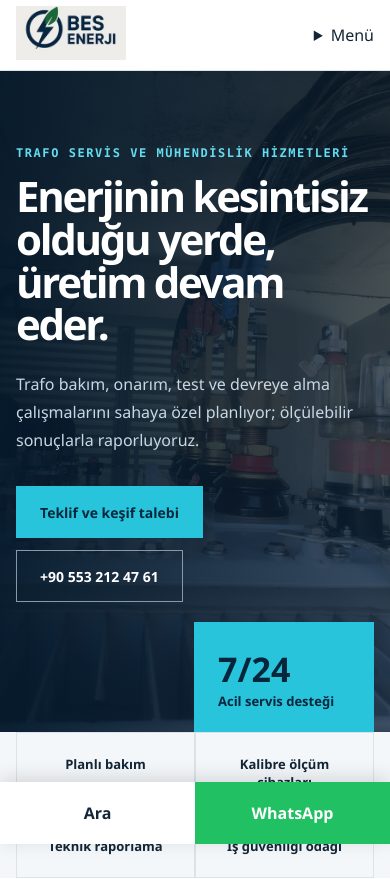
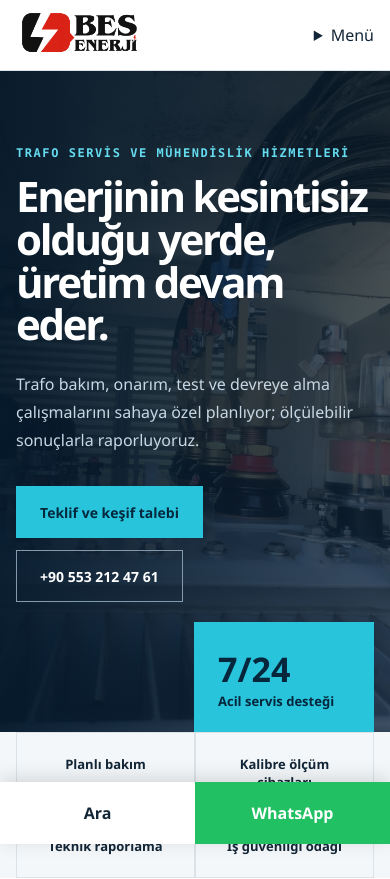
Before and after one commit to yavuzenes/trafo-clone, a Next.js app: page / in a window 390 px wide. Shown: the top 879 px of the page. Built offline with nearby package versions, Linux system fonts and the light colour scheme.

Commit message:
Replace site branding with updated BES logo

```diff
--- a/app/[locale]/[[...segments]]/page.tsx
+++ b/app/[locale]/[[...segments]]/page.tsx
@@ -18,7 +18,7 @@ function alternates(locale:Locale,segments?:string[]){let tr="/",en="/en",ar="/a
 
 export async function generateMetadata({params}:{params:Promise<{locale:string;segments?:string[]}>}):Promise<Metadata>{const {locale,segments}=await params;if(!valid(locale))return{};const t=copy[locale],service=segments?.length===2?getServices(locale).find(item=>item.slug===segments[1]):undefined,alt=alternates(locale,segments);const title=service?.title??`BES Energy | ${locale==="en"?"Transformer Services":"خدمات المحولات"}`;return{title,description:service?.summary??t.heroText,alternates:{canonical:`/${locale}${segments?.length?`/${segments.join("/")}`:""}`,languages:{tr:`${base}${alt.tr}`,en:`${base}${alt.en}`,ar:`${base}${alt.ar}`,"x-default":`${base}${alt.tr}`}}}}
 
-function Header({locale}:{locale:Locale}){const t=copy[locale],names=sectionNames(locale);return <header className="site-header"><div className="shell header-inner"><Link href={`/${locale}`} className="brand"><Image src="/images/bes-enerji-logo.jpeg" alt="BES Energy" width={132} height={132}/></Link><nav><Link href={`/${locale}`}>{t.home}</Link><Link href={`/${locale}/${names.services}`}>{t.services}</Link><Link href={`/${locale}/${names.about}`}>{t.about}</Link><Link href={`/${locale}/${names.projects}`}>{t.projects}</Link><Link href={`/${locale}/${names.contact}`}>{t.contact}</Link></nav><span className="languages"><Link href="/">TR</Link><Link href="/en">EN</Link><Link href="/ar">العربية</Link></span></div></header>}
+function Header({locale}:{locale:Locale}){const t=copy[locale],names=sectionNames(locale);return <header className="site-header"><div className="shell header-inner"><Link href={`/${locale}`} className="brand"><Image src="/images/bes-enerji-logo.png" alt="BES Energy" width={180} height={75}/></Link><nav><Link href={`/${locale}`}>{t.home}</Link><Link href={`/${locale}/${names.services}`}>{t.services}</Link><Link href={`/${locale}/${names.about}`}>{t.about}</Link><Link href={`/${locale}/${names.projects}`}>{t.projects}</Link><Link href={`/${locale}/${names.contact}`}>{t.contact}</Link></nav><span className="languages"><Link href="/">TR</Link><Link href="/en">EN</Link><Link href="/ar">العربية</Link></span></div></header>}
 function Footer({locale}:{locale:Locale}){const t=copy[locale];return <><ReferenceStrip/><section className="cta-band"><div className="shell cta-band-inner"><div><span className="kicker light">{t.support}</span><h2>{t.supportTitle}</h2><p>{t.supportText}</p></div><a className="btn white" href={`tel:${company.phone}`}>{t.call}</a></div></section><footer><div className="shell copyright">© 2026 BES Energy · {company.phoneDisplay} · {company.email}</div></footer></>}
 function Cards({locale}:{locale:Locale}){const t=copy[locale],names=sectionNames(locale);return <div className="service-grid">{getServices(locale).map((service,index)=><Link className="service-card" href={`/${locale}/${names.services}/${service.slug}`} key={service.slug}><span className="number">0{index+1}</span><div className="service-body"><h3>{service.title}</h3><p>{service.summary}</p><span className="arrow">{t.learn} →</span></div></Link>)}</div>}
 
--- a/app/components.tsx
+++ b/app/components.tsx
@@ -1,8 +1,8 @@
 import Image from "next/image";
 import Link from "next/link";
 import { company, services, references } from "./data";
-export function Header(){return <><div className="topbar"><div className="shell"><span>Ankara merkezli, Türkiye genelinde saha hizmeti</span><span className="languages"><Link href="/en">EN</Link><Link href="/ar">العربية</Link><a href={`mailto:${company.email}`}>{company.email}</a></span></div></div><header className="site-header"><div className="shell header-inner"><Link href="/" className="brand" aria-label="BES Enerji ana sayfa"><Image src="/images/bes-enerji-logo.jpeg" alt="BES Enerji" width={132} height={132} priority/></Link><nav aria-label="Ana menü"><Link href="/">Ana Sayfa</Link><Link href="/hizmetler">Hizmetler</Link><Link href="/kurumsal">Kurumsal</Link><Link href="/cozumler">Çözümler</Link><Link href="/referanslar">Referanslar</Link><Link href="/iletisim">İletişim</Link></nav><a className="phone" href={`tel:${company.phone}`}>{company.phoneDisplay}</a><details className="mobile-menu"><summary>Menü</summary><div><Link href="/">Ana Sayfa</Link><Link href="/hizmetler">Hizmetler</Link><Link href="/kurumsal">Kurumsal</Link><Link href="/cozumler">Çözümler</Link><Link href="/referanslar">Referanslar</Link><Link href="/iletisim">İletişim</Link><Link href="/en">English</Link><Link href="/ar">العربية</Link></div></details></div></header></>}
+export function Header(){return <><div className="topbar"><div className="shell"><span>Ankara merkezli, Türkiye genelinde saha hizmeti</span><span className="languages"><Link href="/en">EN</Link><Link href="/ar">العربية</Link><a href={`mailto:${company.email}`}>{company.email}</a></span></div></div><header className="site-header"><div className="shell header-inner"><Link href="/" className="brand" aria-label="BES Enerji ana sayfa"><Image src="/images/bes-enerji-logo.png" alt="BES Enerji" width={180} height={75} priority/></Link><nav aria-label="Ana menü"><Link href="/">Ana Sayfa</Link><Link href="/hizmetler">Hizmetler</Link><Link href="/kurumsal">Kurumsal</Link><Link href="/cozumler">Çözümler</Link><Link href="/referanslar">Referanslar</Link><Link href="/iletisim">İletişim</Link></nav><a className="phone" href={`tel:${company.phone}`}>{company.phoneDisplay}</a><details className="mobile-menu"><summary>Menü</summary><div><Link href="/">Ana Sayfa</Link><Link href="/hizmetler">Hizmetler</Link><Link href="/kurumsal">Kurumsal</Link><Link href="/cozumler">Çözümler</Link><Link href="/referanslar">Referanslar</Link><Link href="/iletisim">İletişim</Link><Link href="/en">English</Link><Link href="/ar">العربية</Link></div></details></div></header></>}
 export function ReferenceStrip(){return <section className="reference-strip" aria-labelledby="reference-strip-title"><div className="shell reference-strip-head"><span className="kicker" id="reference-strip-title">Referanslarımız</span><Link href="/referanslar">Tüm referansları inceleyin →</Link></div><div className="reference-marquee"><div className="reference-marquee-track">{[...references,...references].map((item,index)=><div className="reference-logo" key={`${item}-${index}`}><Image src={`/images/${item}`} alt="BES Enerji referans kurumu" width={180} height={90}/></div>)}</div></div></section>}
-export function Footer(){return <><ReferenceStrip/><section className="cta-band"><div className="shell cta-band-inner"><div><span className="kicker light">Teknik destek ve keşif</span><h2>Enerji sürekliliğinizi birlikte planlayalım.</h2><p>Trafo ve güç sistemleriniz için teknik ekibimizle görüşün.</p></div><div className="actions"><a className="btn white" href={`tel:${company.phone}`}>Hemen Arayın</a><Link className="btn ghost" href="/iletisim">Teklif İsteyin</Link></div></div></section><footer><div className="shell footer-grid"><div><Image src="/images/bes-enerji-logo.jpeg" alt="BES Enerji" width={130} height={130}/><p>Trafo bakım, test, onarım ve devreye alma hizmetlerinde sahaya özel mühendislik çözümleri.</p></div><div><h3>Hizmetler</h3>{services.slice(0,4).map(s=><Link key={s.slug} href={`/hizmetler/${s.slug}`}>{s.shortTitle}</Link>)}</div><div><h3>Kurumsal</h3><Link href="/kurumsal">Hakkımızda</Link><Link href="/cozumler">Çözümler</Link><Link href="/referanslar">Referanslar</Link><Link href="/iletisim">İletişim</Link></div><div><h3>İletişim</h3><a href={`tel:${company.phone}`}>{company.phoneDisplay}</a><a href={`mailto:${company.email}`}>{company.email}</a><address>{company.address}</address></div></div><div className="shell copyright">© 2026 BES Enerji. Tüm hakları saklıdır.</div></footer><div className="sticky-actions"><a href={`tel:${company.phone}`}>Ara</a><a href="https://wa.me/905532124761" target="_blank" rel="noreferrer">WhatsApp</a></div></>}
+export function Footer(){return <><ReferenceStrip/><section className="cta-band"><div className="shell cta-band-inner"><div><span className="kicker light">Teknik destek ve keşif</span><h2>Enerji sürekliliğinizi birlikte planlayalım.</h2><p>Trafo ve güç sistemleriniz için teknik ekibimizle görüşün.</p></div><div className="actions"><a className="btn white" href={`tel:${company.phone}`}>Hemen Arayın</a><Link className="btn ghost" href="/iletisim">Teklif İsteyin</Link></div></div></section><footer><div className="shell footer-grid"><div><Image src="/images/bes-enerji-logo.png" alt="BES Enerji" width={180} height={75}/><p>Trafo bakım, test, onarım ve devreye alma hizmetlerinde sahaya özel mühendislik çözümleri.</p></div><div><h3>Hizmetler</h3>{services.slice(0,4).map(s=><Link key={s.slug} href={`/hizmetler/${s.slug}`}>{s.shortTitle}</Link>)}</div><div><h3>Kurumsal</h3><Link href="/kurumsal">Hakkımızda</Link><Link href="/cozumler">Çözümler</Link><Link href="/referanslar">Referanslar</Link><Link href="/iletisim">İletişim</Link></div><div><h3>İletişim</h3><a href={`tel:${company.phone}`}>{company.phoneDisplay}</a><a href={`mailto:${company.email}`}>{company.email}</a><address>{company.address}</address></div></div><div className="shell copyright">© 2026 BES Enerji. Tüm hakları saklıdır.</div></footer><div className="sticky-actions"><a href={`tel:${company.phone}`}>Ara</a><a href="https://wa.me/905532124761" target="_blank" rel="noreferrer">WhatsApp</a></div></>}
 export function Breadcrumb({items}:{items:{label:string;href?:string}[]}){return <nav className="breadcrumb" aria-label="İçerik yolu"><Link href="/">Ana Sayfa</Link>{items.map((item,index)=><span key={index}>/ {item.href?<Link href={item.href}>{item.label}</Link>:item.label}</span>)}</nav>}
 export function ServiceCards(){return <div className="service-grid">{services.map((service,index)=><Link className="service-card" href={`/hizmetler/${service.slug}`} key={service.slug}><span className="number">0{index+1}</span><div className="service-photo"><Image src={service.image} alt={service.title} fill sizes="(max-width: 760px) 100vw, 33vw"/></div><div className="service-body"><h3>{service.title}</h3><p>{service.summary}</p><span className="arrow">Hizmeti inceleyin →</span></div></Link>)}</div>}
--- a/app/layout.tsx
+++ b/app/layout.tsx
@@ -2,6 +2,7 @@ import type { Metadata } from "next";
 import "./globals.css";
 import "./seo.css";
 import "./solutions.css";
+import "./logo.css";
 
 export const metadata: Metadata = {metadataBase:new URL("https://besenerji.net"),title:{default:"BES Enerji | Trafo Bakım, Test ve Devreye Alma",template:"%s"},description:"Ankara merkezli trafo bakım, onarım, test, yağ analizi, kesici servisi ve devreye alma hizmetleri.",keywords:["trafo bakımı","trafo testi","trafo onarımı","Ankara trafo servisi","trafo yağ analizi","devreye alma"],alternates:{canonical:"/",languages:{tr:"/",en:"/en",ar:"/ar","x-default":"/"}},robots:{index:true,follow:true},category:"engineering"};
 
--- /dev/null
+++ b/app/logo.css
@@ -0,0 +1 @@
+.brand img{width:150px;height:62px;object-fit:contain}.footer-grid img{width:180px;height:75px;object-fit:contain;background:#fff;padding:6px}@media(max-width:650px){.brand img{width:132px;height:54px}}
```
Also changed, not shown: public/images/bes-enerji-logo.png (added).
